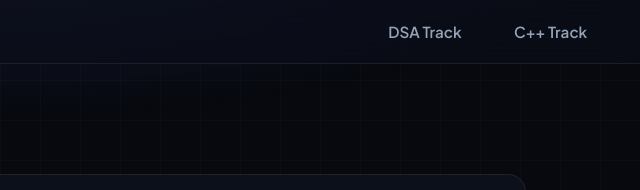
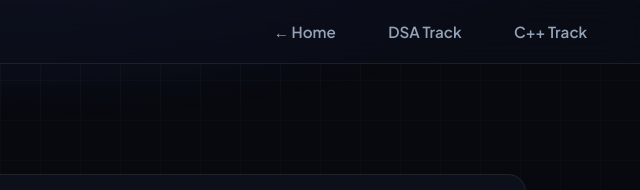
Before and after one commit to abhisnik/CodeHub, a website: page public/admin.html in a window 1280 px wide. Shown: the top 190 px of the page, 640-1280 px from the left. Drawn offline with Linux system fonts and the light colour scheme; no server answers.

Commit message:
Add link to Home in admin.html

```diff
--- a/public/admin.html
+++ b/public/admin.html
@@ -33,6 +33,7 @@
         <h2 style="margin: 0;">CodeHub</h2>
     </div>
     <div>
+        <a href="index.html">← Home</a>
         <a href="dsa.html">DSA Track</a>
         <a href="cpp.html">C++ Track</a>
     </div>
```
